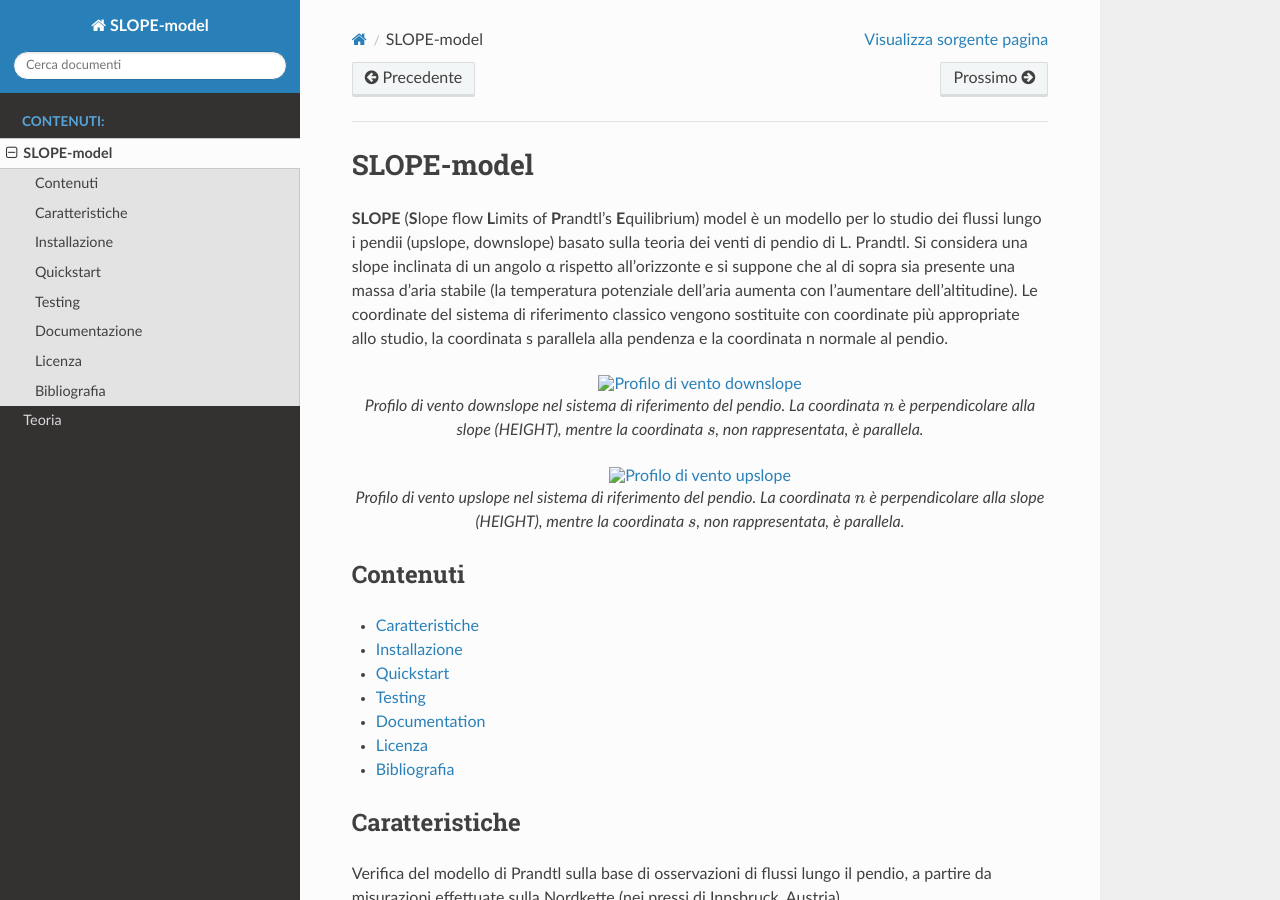
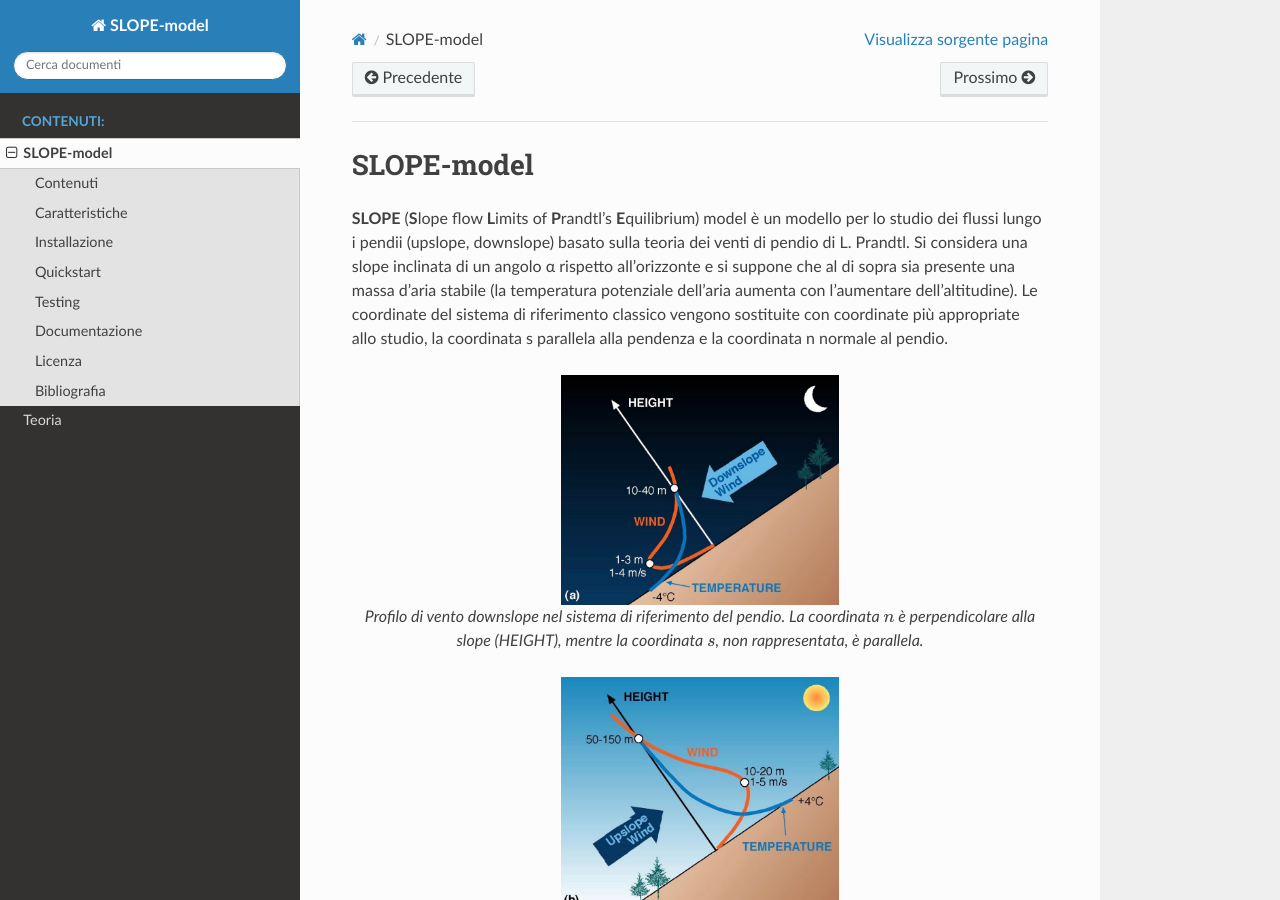
Before and after one commit to chiarabinda/SLOPE-model, a Sphinx documentation site: the page built from docs/introduzione.md, in a window 1280 px wide and 900 px high. Built offline with Sphinx 7.4.7 and the Read the Docs theme 3.1.0, drawn with Linux system fonts in a browser that asks for light colours.

Commit message:
corretto path immagini

````diff
--- a/docs/introduzione.md
+++ b/docs/introduzione.md
@@ -3,7 +3,7 @@
 :end-before: <!-- start-figures -->
 ```
 
-```{figure} downslope.jpg
+```{figure} Immagini/downslope.jpg
 :alt: Profilo di vento downslope
 :width: 40%
 :align: center
@@ -11,7 +11,7 @@
 Profilo di vento downslope nel sistema di riferimento del pendio. La coordinata $n$ è perpendicolare alla slope (HEIGHT), mentre la coordinata $s$, non rappresentata, è parallela.
 ```
 
-```{figure} upslope.jpg
+```{figure} Immagini/upslope.jpg
 :alt: Profilo di vento upslope
 :width: 40%
 :align: center
````
